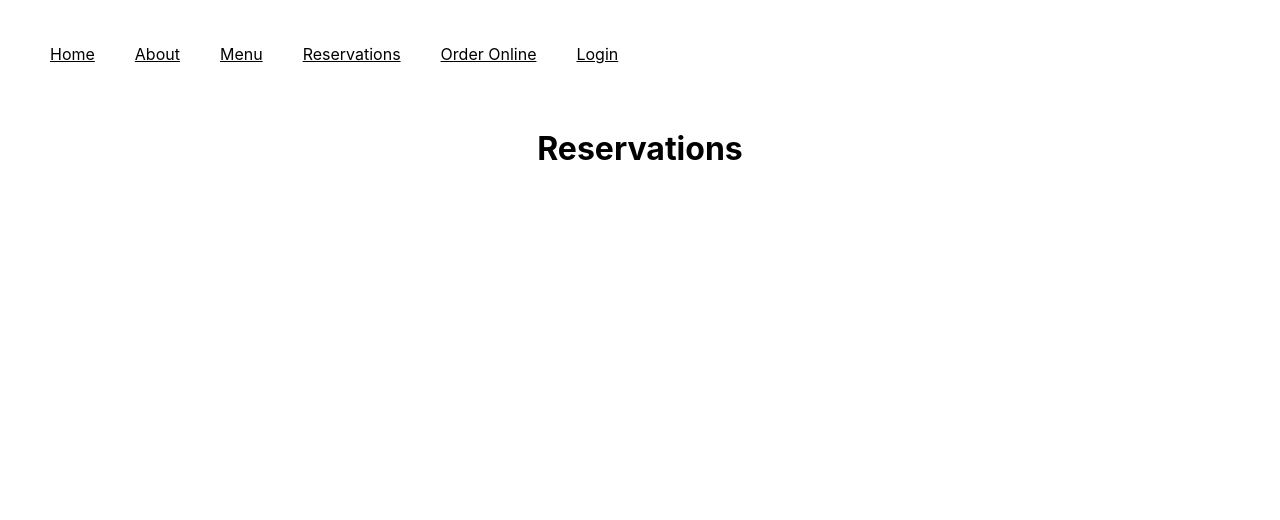
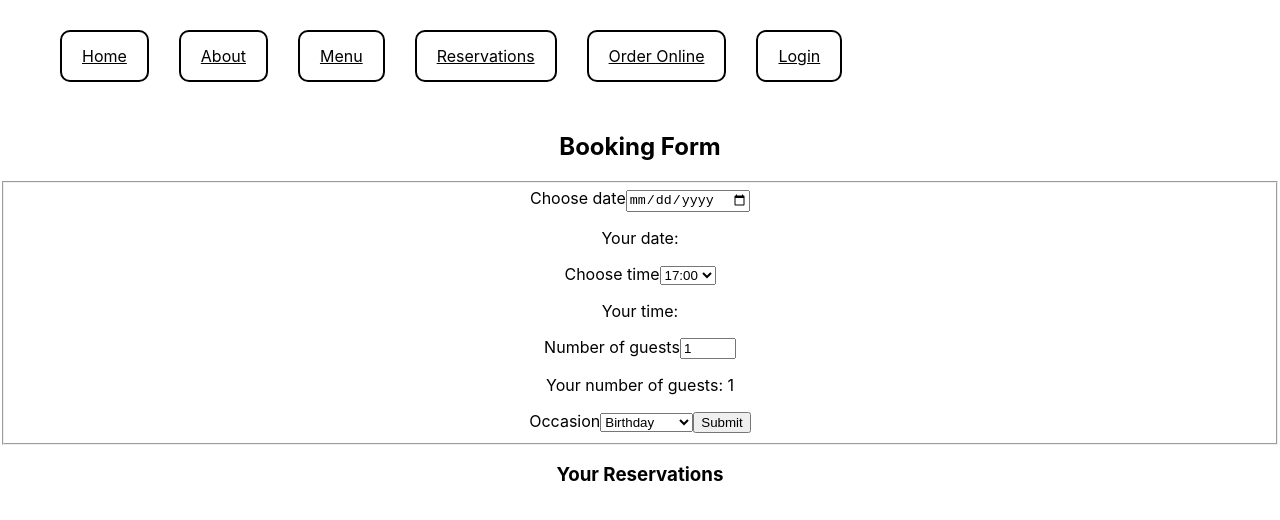
Before and after one commit to raffisowi/Capstone-project, a React (Create React App) app: page /reservations in a window 1280 px wide. Shown: the top 520 px of the page. Built offline with nearby package versions, Linux system fonts and the light colour scheme.

Commit message:
Buchungsformular hinzugefügt

```diff
--- /dev/null
+++ b/src/Components/BookingForm.js
@@ -0,0 +1,112 @@
+import { useState } from "react";
+
+function BookingForm(props) {
+    const [date, setDate] = useState("");
+    const [time, setTime] = useState("");
+    const [guest, setGuest] = useState(1);
+    const [occasion, setOccasion] = useState("");
+    const [reservations, setReservations] = useState([]);
+
+
+
+    function handleChangeDate(e) {
+        setDate(e.target.value);
+    }
+
+    function handleChangeTime(e) {
+        setTime(e.target.value);
+    }
+
+    function handleChangeGuest(e) {
+        setGuest(e.target.value);
+    }
+
+    function handleChangeOccasion(e) {
+        setOccasion(e.target.value);
+    }
+
+
+    const handleSubmit = (e) => {
+        e.preventDefault();
+
+
+        const newReservation = {
+            date,
+            time,
+            guest,
+            occasion
+        };
+
+
+        setReservations((prevReservations) => [...prevReservations, newReservation]);
+
+
+        setDate("");
+        setTime("");
+        setGuest(1);
+        setOccasion("");
+    };
+
+    return (
+        <>
+            <h2>Booking Form</h2>
+            <form onSubmit={handleSubmit}>
+                <fieldset>
+                    <label htmlFor="res-date">Choose date</label>
+                    <input
+                        type="date"
+                        id="res-date"
+                        value={date}
+                        onChange={handleChangeDate}>
+                    </input>
+                    <p>Your date: {date}</p>
+
+                    <label htmlFor="res-time">Choose time</label>
+                    <select
+                        id="res-time"
+                        value={time}
+                        onChange={handleChangeTime}>
+                        {props.availableTimes.map((availableTime, index) => (
+                            <option key={index} value={availableTime}>
+                                {availableTime}
+                            </option>
+                        ))}
+                    </select>
+                    <p>Your time: {time}</p>
+
+                    <label htmlFor="guests">Number of guests</label>
+                    <input
+                        type="number"
+                        placeholder="1"
+                        min={1}
+                        max={10}
+                        id="guests"
+                        value={guest}
+                        onChange={handleChangeGuest}>
+                    </input>
+                    <p>Your number of guests: {guest}</p>
+
+                    <label htmlFor="occasion">Occasion</label>
+                    <select id="occasion" value={occasion} onChange={handleChangeOccasion}>
+                        <option value="Birthday">Birthday</option>
+                        <option value="Anniversary">Anniversary</option>
+                    </select>
+                    <input type="submit" value="Submit"></input>
+                </fieldset>
+            </form>
+
+
+            <h3>Your Reservations</h3>
+            <ul>
+                {reservations.map((reservation, index) => (
+                    <li key={index}>
+                        <strong>Date:</strong> {reservation.date}, <strong>Time:</strong> {reservation.time},
+                        <strong> Guests:</strong> {reservation.guest}, <strong>Occasion:</strong> {reservation.occasion}
+                    </li>
+                ))}
+            </ul>
+        </>
+    );
+};
+
+export default BookingForm;
--- a/src/Pages/Reservations.js
+++ b/src/Pages/Reservations.js
@@ -1,7 +1,15 @@
+import BookingForm from '../Components/BookingForm.js';
+import { useState } from 'react';
+function Reservations(){
+    const [availableTimes, setAvailableTimes] = useState([
+        '17:00', '18:00', '19:00', '20:00', '21:00', '22:00'
+    ]);
 
-function Reservations(){
     return (
-        <h1>Reservations</h1>
+        <>
+        <BookingForm availableTimes={availableTimes}/>
+        </>
+
     );
 };
 export default Reservations;
--- a/src/styles/Nav.css
+++ b/src/styles/Nav.css
@@ -2,7 +2,6 @@
     overflow: hidden;
     margin: 30px;
     display: flex;
-
 
 }
 
@@ -15,6 +14,10 @@
     text-align: center;
     padding: 14px 20px;
     align-items: center;
+    border: 2px solid black;
+    border-radius: 10px;
+    margin-left: 30px;
+
 }
 
 .main-nav .nav-item:hover {
```
